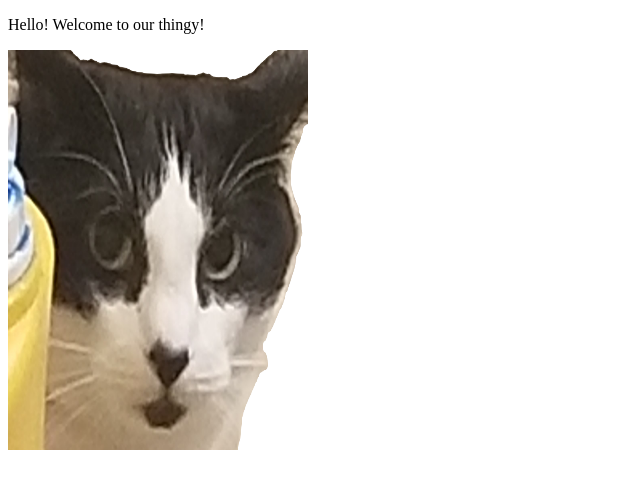
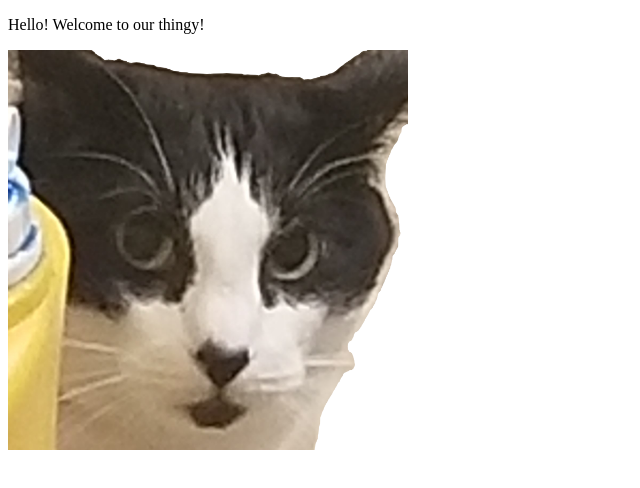
Before and after one commit to FinOzbleck/MART-341-Project-1, a plain HTML site: page index.html in a window 1280 px wide. Shown: the whole page, without its empty margins (0-640 px from the left). Drawn offline with Linux system fonts and the light colour scheme.

Commit message:
Update index.html

```diff
--- a/index.html
+++ b/index.html
@@ -12,7 +12,7 @@
         <main>
             <!-- Main content of the page -->
              <p>Hello! Welcome to our thingy!</p>
-             <img src="Images/Sven What 2.png" title="Meet Sven, my chonky cat who's surprisingly camera and people shy!" width="300" height="400">
+             <img src="Images/Sven What 2.png" title="Meet Sven, my chonky cat who's surprisingly camera and people shy!" width="400" height="400">
         </main>
 
         <footer>
```
